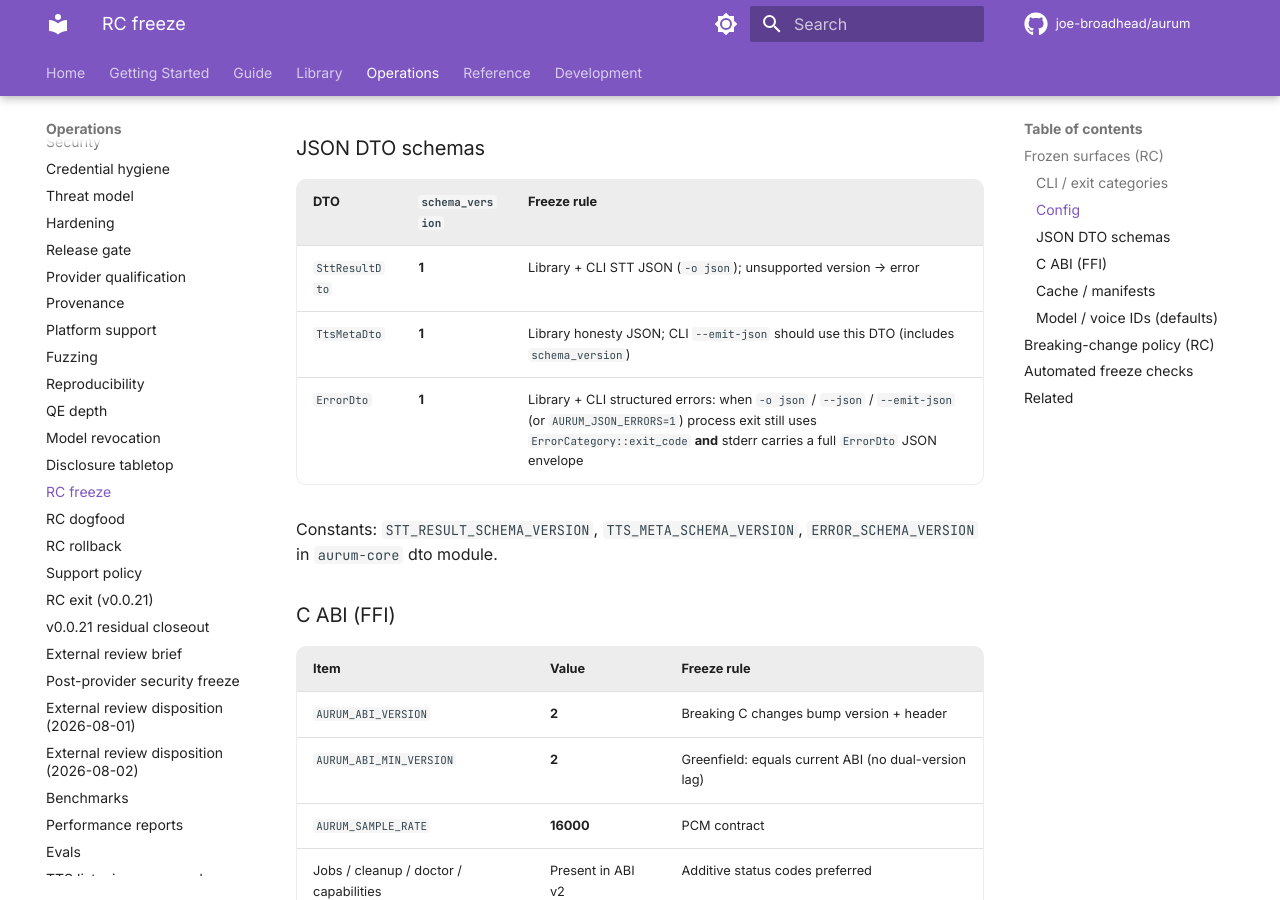
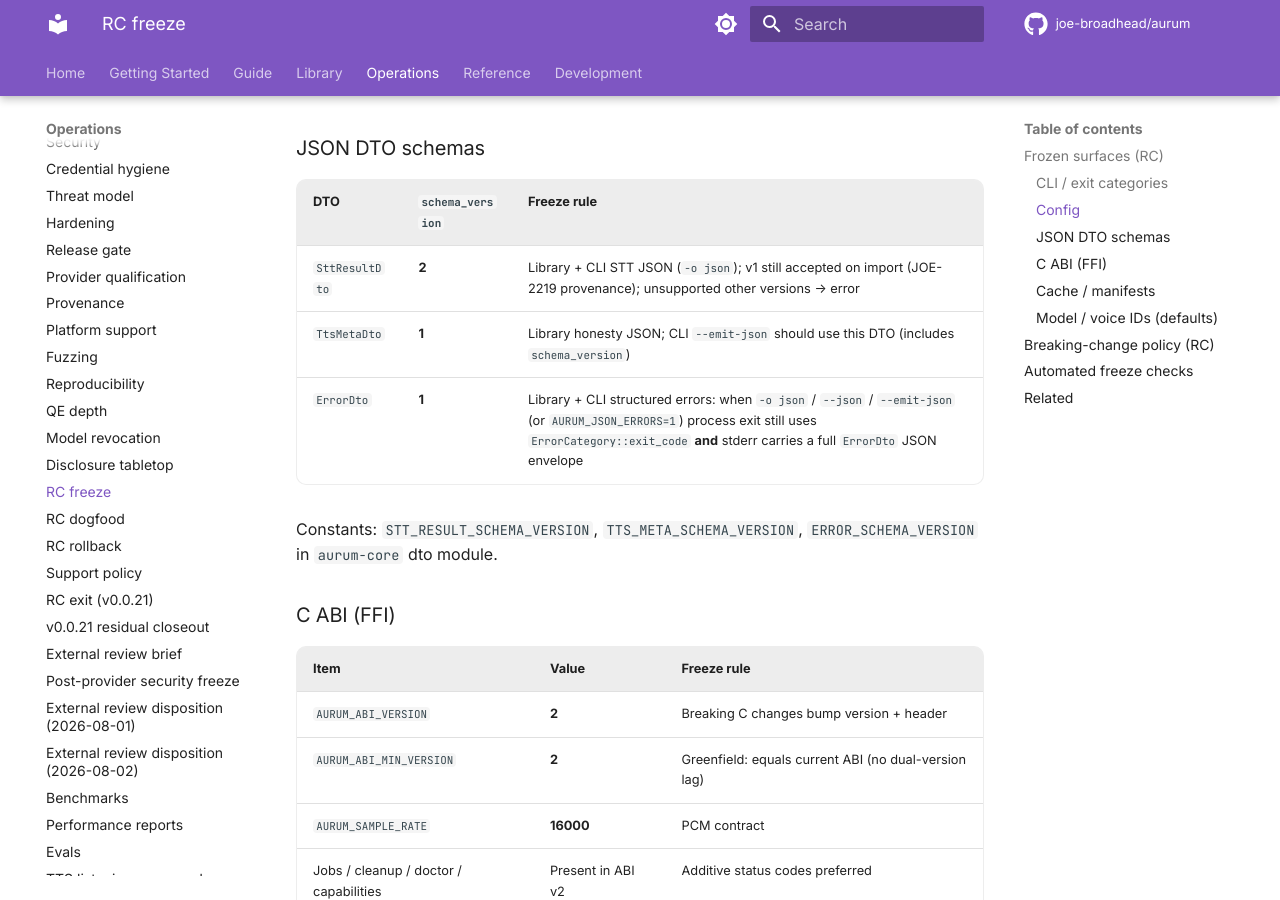
Before and after one commit to joe-broadhead/aurum, an MkDocs documentation site: the page built from docs/operations/rc-freeze.md, in a window 1280 px wide and 900 px high, scrolled down 1206 px. Built offline with MkDocs 1.6.1 and Material for MkDocs 9.7.7, drawn with Linux system fonts in a browser that asks for light colours; comment, search, counter and statistics services are not loaded.

Commit message:
fix(ci): accept STT DTO schema v2 in RC freeze and downstream gates
Update rc_freeze_check and rc_downstream_check expectations for
STT_RESULT_SCHEMA_VERSION = 2 (JOE-2219 timestamp provenance), and refresh
the freeze inventory doc.

```diff
--- a/docs/operations/rc-freeze.md
+++ b/docs/operations/rc-freeze.md
@@ -33,7 +33,7 @@ See also [compatibility.md](../development/compatibility.md) for 0.0.x classes.
 
 | DTO | `schema_version` | Freeze rule |
 |-----|------------------|-------------|
-| `SttResultDto` | **1** | Library + CLI STT JSON (`-o json`); unsupported version → error |
+| `SttResultDto` | **2** | Library + CLI STT JSON (`-o json`); v1 still accepted on import (JOE-2219 provenance); unsupported other versions → error |
 | `TtsMetaDto` | **1** | Library honesty JSON; CLI `--emit-json` should use this DTO (includes `schema_version`) |
 | `ErrorDto` | **1** | Library + CLI structured errors: when `-o json` / `--json` / `--emit-json` (or `AURUM_JSON_ERRORS=1`) process exit still uses `ErrorCategory::exit_code` **and** stderr carries a full `ErrorDto` JSON envelope |
 
```
Also changed, not shown: 2 other files.
